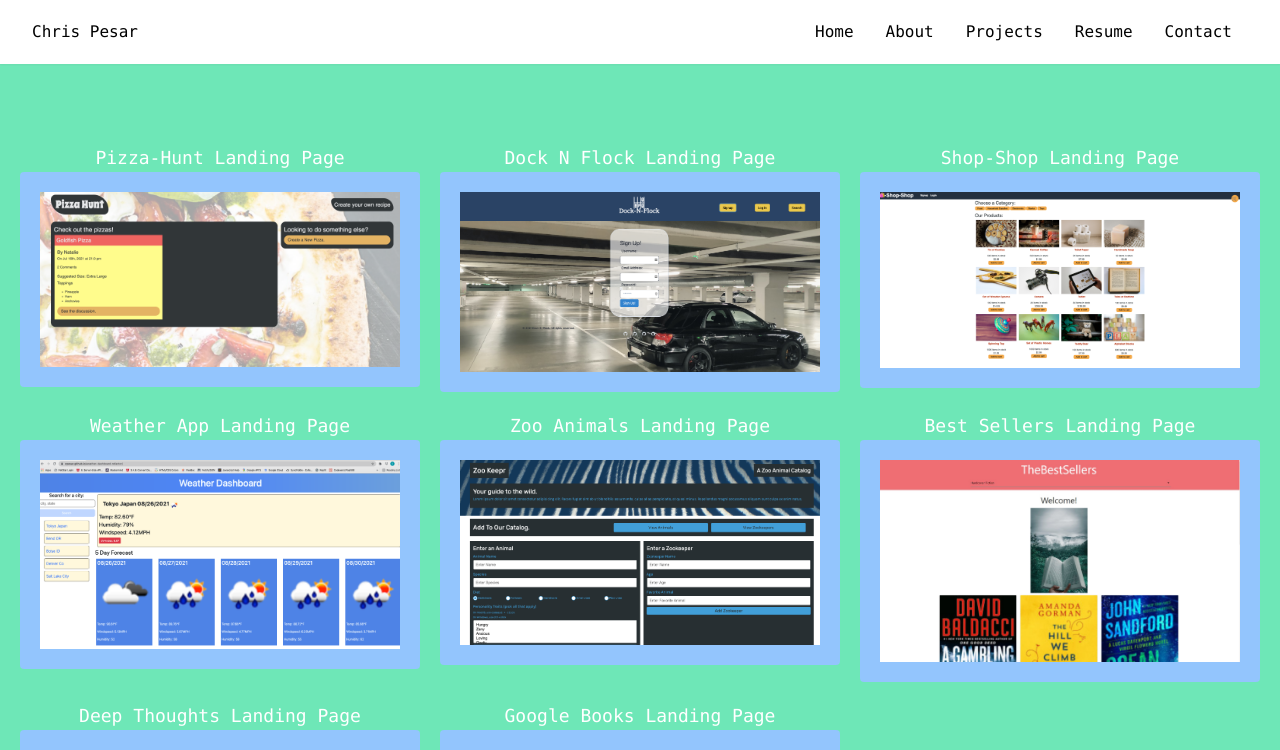
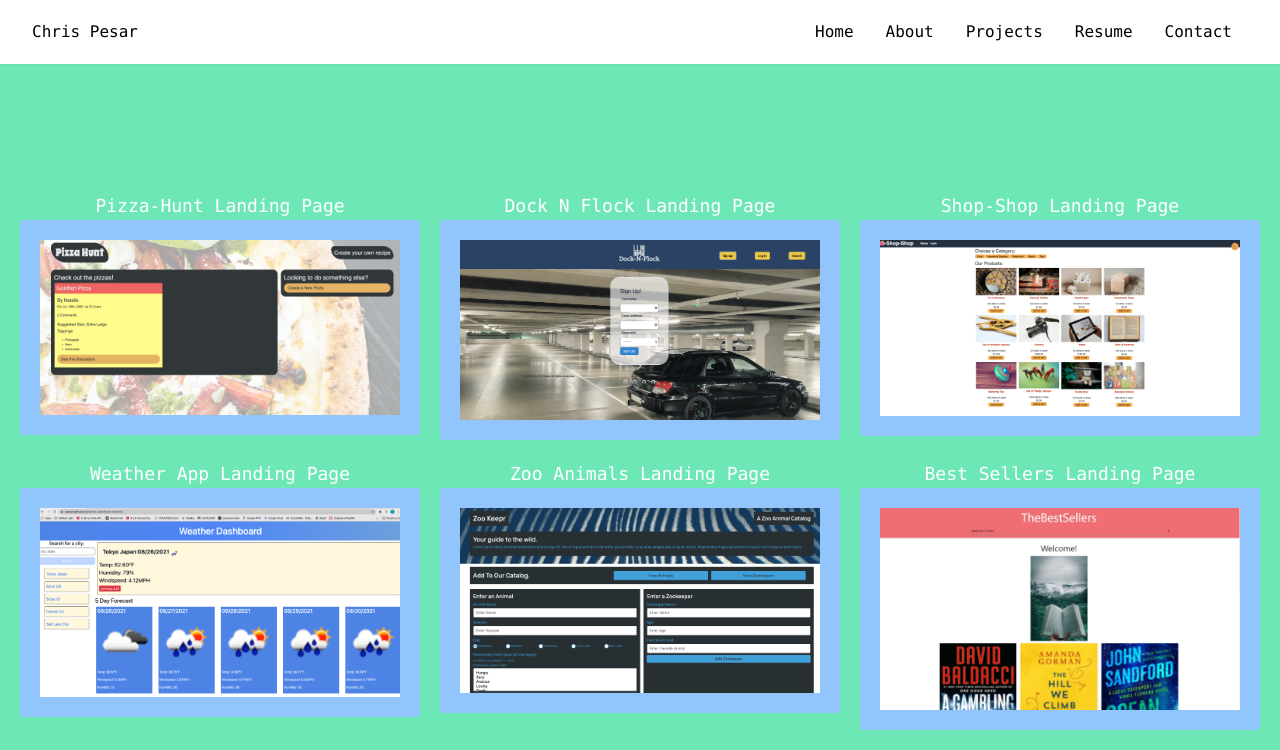
Before and after one commit to cpesar/chris-portfolio, a React (Create React App) app: page /projects in a window 1280 px wide. Shown: the top 750 px of the page. Built offline with nearby package versions, Linux system fonts and the light colour scheme.

Commit message:
footer still not rendering on projects page

```diff
--- a/src/pages/Projects.js
+++ b/src/pages/Projects.js
@@ -5,9 +5,11 @@ const Projects = () => {
   const [items, setItems] = useState(ProjectFiles)
 
 
+
+
   return <>
     <section
-      className="py-20 px-5 bg-green-300 grid grid-col-1 gap-5 sm:grid-cols-2 lg:grid-cols-3 lg:h-screen lg:">
+      className="py-20 px-5 bg-green-300 grid grid-cols-1 gap-5 sm:grid-cols-2 lg:grid-cols-3 lg:h-screen lg:pt-32">
       {items.map((item) => {
         const {id, path, desc}=item
         return(
```
